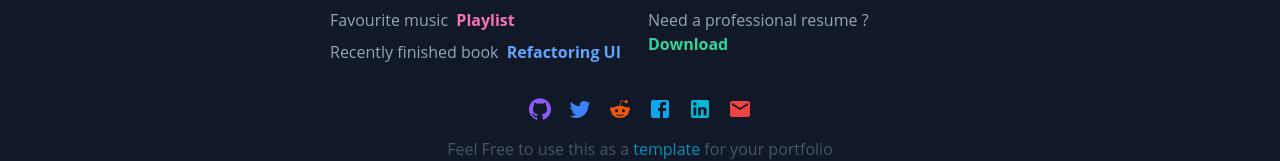
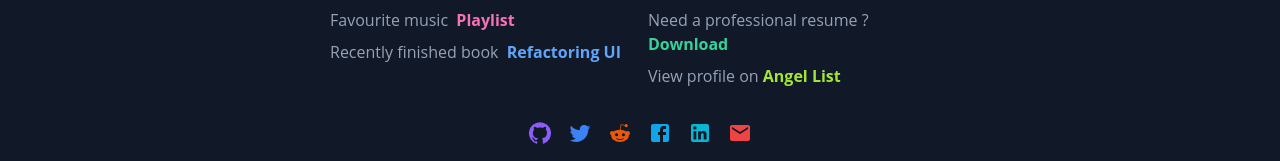
Before and after one commit to ShrihariMohan/shrihari-portfolio, a Next.js app: page / in a window 1280 px wide. Shown: the part 2966-3127 px from the top of the page. Built offline with nearby package versions, Linux system fonts and the light colour scheme.

Commit message:
Add angellist

```diff
--- a/components/Footer/secondCol.tsx
+++ b/components/Footer/secondCol.tsx
@@ -21,5 +21,8 @@ export function SecondCol({ }) {
     <p className="text-slate-400 mb-2"> Need a professional resume ?<a href="/ShrihariResume.pdf" target='_blank'>  <span className="text-emerald-400 font-bold"> Download </span>
     </a></p>
 
+    <p className="text-slate-400 mb-2"> View profile on <a href="https://angel.co/u/shrihari-uma" target='_blank'>  <span className="text-lime-400 font-bold"> Angel List </span>
+    </a> </p>
+
   </Grid >;
 }
```
